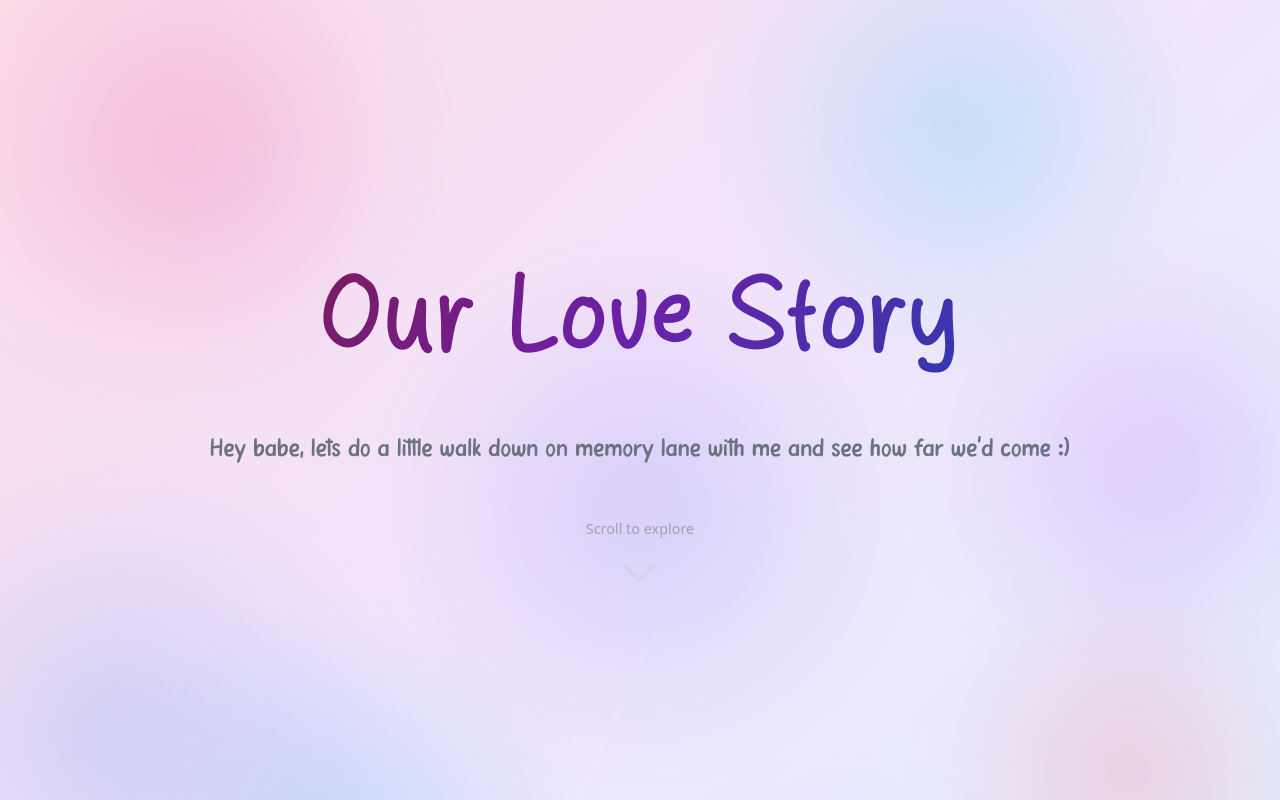
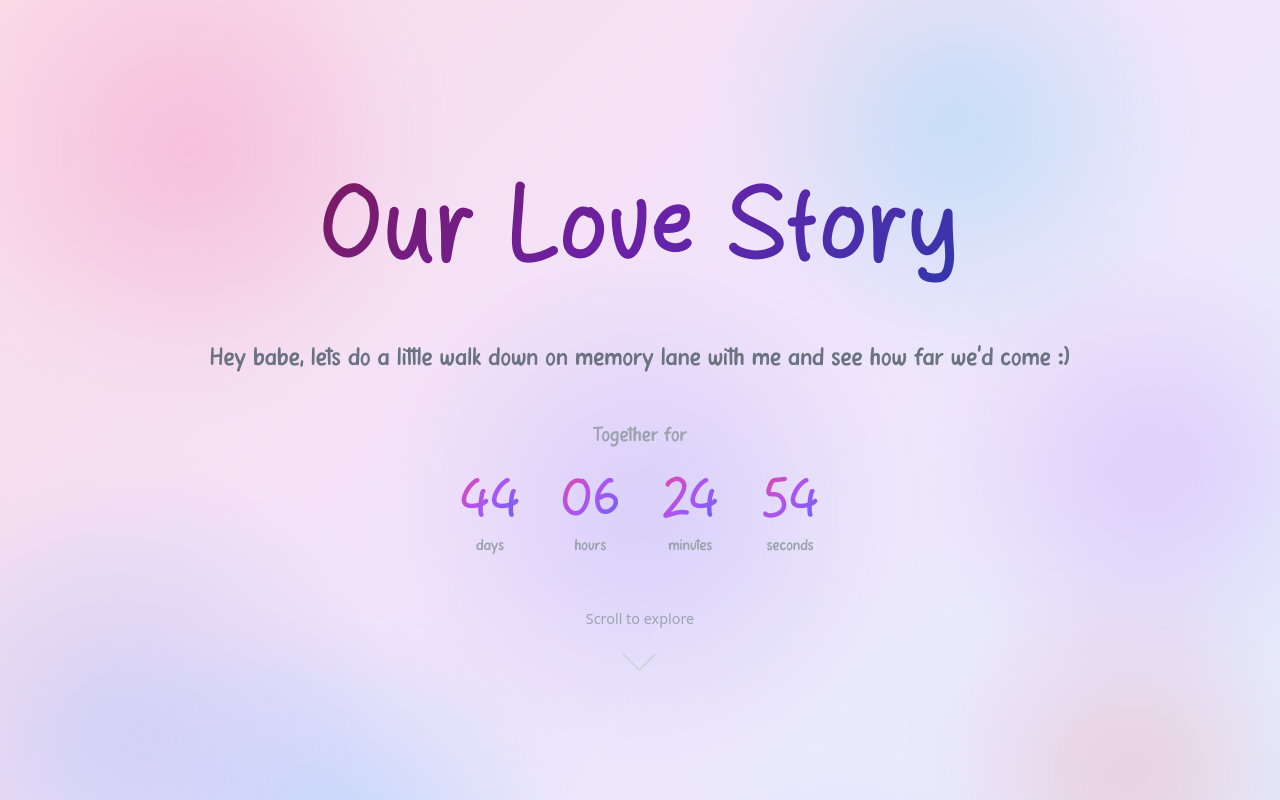
Before and after one commit to WildSphee/babeilove, a React (Vite) app in the folder frontend/: page / in a window 1280 px wide. Shown: the top 800 px of the page. Built offline with nearby package versions, Linux system fonts and the light colour scheme.

Commit message:
count up timer

```diff
--- a/frontend/public/media/memories.json
+++ b/frontend/public/media/memories.json
@@ -1,4 +1,14 @@
-[
+{
+  "config": {
+    "title": "Our Love Story",
+    "subtitle": "Hey babe, lets do a little walk down on memory lane with me and see how far we'd come :)",
+    "footnote": "Here's to another amazing year with you<br>know it hasn't been easy, thanks for giving us all :)<br>Love you always - Reagan",
+    "relationshipStart": {
+      "date": "2025-12-14",
+      "time": "21:14"
+    }
+  },
+  "memories": [
     {
       "image": "IMG_20260129_160132_842.jpg",
       "date": "2026-01-29",
@@ -135,3 +145,4 @@
       "description": "Where it all began, a single movie ticket~"
     }
   ]
+}
--- a/frontend/src/App.css
+++ b/frontend/src/App.css
@@ -211,6 +211,52 @@
   font-weight: normal;
 }
 
+/* ============ Time Counter ============ */
+.time-counter {
+  margin-top: 2.5rem;
+  animation: fadeInUp 1s ease 0.3s both;
+}
+
+.time-counter-label {
+  font-family: 'Papernotes', sans-serif;
+  font-size: clamp(1rem, 2.5vw, 1.3rem);
+  color: #9ca3af;
+  margin-bottom: 1rem;
+}
+
+.time-counter-values {
+  display: flex;
+  justify-content: center;
+  gap: clamp(1rem, 4vw, 2.5rem);
+  flex-wrap: wrap;
+}
+
+.time-unit {
+  display: flex;
+  flex-direction: column;
+  align-items: center;
+  min-width: 60px;
+}
+
+.time-value {
+  font-family: 'Lonely Study', Georgia, serif;
+  font-size: clamp(2rem, 6vw, 3.5rem);
+  font-weight: normal;
+  background: linear-gradient(135deg, #ec4899 0%, #a855f7 50%, #6366f1 100%);
+  -webkit-background-clip: text;
+  -webkit-text-fill-color: transparent;
+  background-clip: text;
+  line-height: 1.1;
+}
+
+.time-label {
+  font-family: 'Papernotes', sans-serif;
+  font-size: clamp(0.75rem, 2vw, 1rem);
+  color: #9ca3af;
+  text-transform: lowercase;
+  margin-top: 0.25rem;
+}
+
 /* Scroll hint */
 .scroll-hint {
   display: flex;
@@ -285,6 +331,18 @@
     min-height: 80vh;
     padding: 2rem;
   }
+
+  .time-counter {
+    margin-top: 2rem;
+  }
+
+  .time-counter-values {
+    gap: 0.75rem;
+  }
+
+  .time-unit {
+    min-width: 50px;
+  }
 }
 
 /* ============ Footer Note ============ */
--- a/frontend/src/App.jsx
+++ b/frontend/src/App.jsx
@@ -5,15 +5,18 @@ import './App.css'
 
 function App() {
   const [memories, setMemories] = useState([])
+  const [config, setConfig] = useState(null)
   const [lightboxOpen, setLightboxOpen] = useState(false)
   const [currentIndex, setCurrentIndex] = useState(0)
   const [scrollY, setScrollY] = useState(0)
+  const [timeTogether, setTimeTogether] = useState({ days: 0, hours: 0, minutes: 0, seconds: 0 })
 
   useEffect(() => {
     fetch('/media/memories.json')
       .then(res => res.json())
       .then(data => {
-        const transformed = data.map(item => ({
+        setConfig(data.config)
+        const transformed = data.memories.map(item => ({
           ...item,
           mediaPath: `/media/${item.image}`,
           caption: item.description
@@ -22,6 +25,38 @@ function App() {
       })
       .catch(err => console.error('Failed to load memories:', err))
   }, [])
+
+  // Calculate time together
+  useEffect(() => {
+    if (!config?.relationshipStart) return
+
+    const calculateTimeTogether = () => {
+      const { date, time } = config.relationshipStart
+      const [hours, minutes] = time.split(':').map(Number)
+      const startDate = new Date(date)
+      startDate.setHours(hours, minutes, 0, 0)
+
+      const now = new Date()
+      const diff = now - startDate
+
+      if (diff < 0) {
+        setTimeTogether({ days: 0, hours: 0, minutes: 0, seconds: 0 })
+        return
+      }
+
+      const seconds = Math.floor((diff / 1000) % 60)
+      const mins = Math.floor((diff / (1000 * 60)) % 60)
+      const hrs = Math.floor((diff / (1000 * 60 * 60)) % 24)
+      const days = Math.floor(diff / (1000 * 60 * 60 * 24))
+
+      setTimeTogether({ days, hours: hrs, minutes: mins, seconds })
+    }
+
+    calculateTimeTogether()
+    const interval = setInterval(calculateTimeTogether, 1000)
+
+    return () => clearInterval(interval)
+  }, [config])
 
   useEffect(() => {
     let ticking = false
@@ -120,8 +155,31 @@ function App() {
       <div className="content">
         <header className="hero">
           <div className="hero-content">
-            <h1>Our Love Story</h1>
-            <p className="hero-subtitle">Hey babe, lets do a little walk down on memory lane with me and see how far we'd come :)</p>
+            <h1>{config?.title || 'Our Love Story'}</h1>
+            <p className="hero-subtitle">{config?.subtitle || ''}</p>
+
+            {/* Time Together Counter */}
+            <div className="time-counter">
+              <p className="time-counter-label">Together for</p>
+              <div className="time-counter-values">
+                <div className="time-unit">
+                  <span className="time-value">{timeTogether.days}</span>
+                  <span className="time-label">days</span>
+                </div>
+                <div className="time-unit">
+                  <span className="time-value">{String(timeTogether.hours).padStart(2, '0')}</span>
+                  <span className="time-label">hours</span>
+                </div>
+                <div className="time-unit">
+                  <span className="time-value">{String(timeTogether.minutes).padStart(2, '0')}</span>
+                  <span className="time-label">minutes</span>
+                </div>
+                <div className="time-unit">
+                  <span className="time-value">{String(timeTogether.seconds).padStart(2, '0')}</span>
+                  <span className="time-label">seconds</span>
+                </div>
+              </div>
+            </div>
           </div>
           <div className="scroll-hint">
             <span>Scroll to explore</span>
@@ -133,8 +191,7 @@ function App() {
 
         {/* Footer note */}
         <footer className="footer-note">
-          <p>Here's to another amazing year with you <br></br> know it hasn't been easy, thanks for giving us all :)
-          <br></br>Love you always - Reagan</p>
+          <p dangerouslySetInnerHTML={{ __html: config?.footnote || '' }} />
         </footer>
       </div>
 
```
Lines whose indentation alone changed are shown as unchanged.
